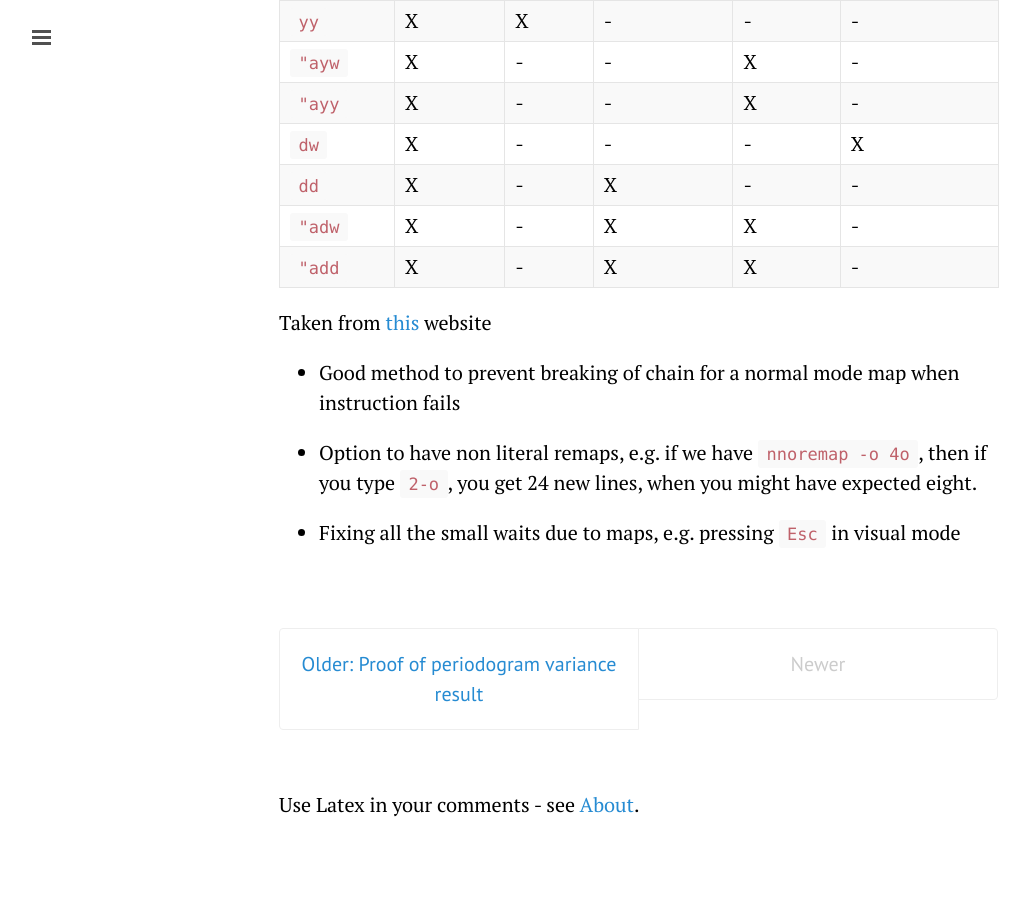
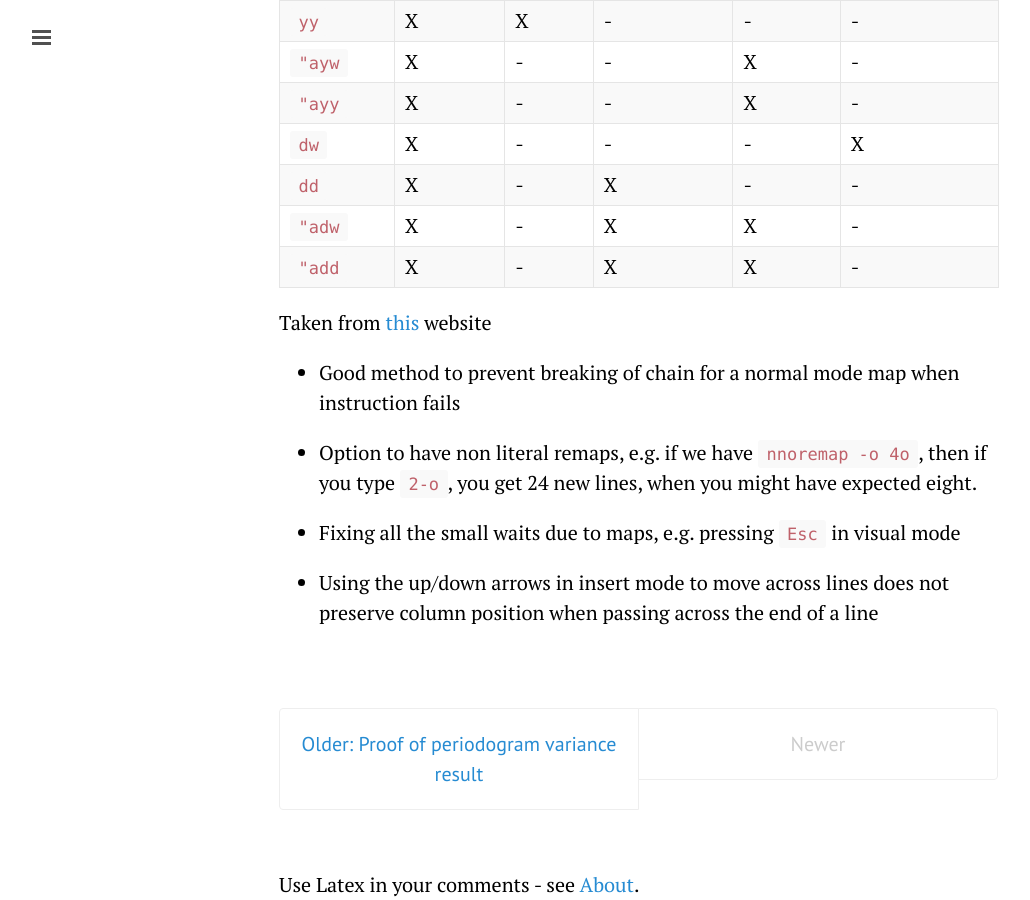
Before and after one commit to texasflood/texasflood.github.io.b, a Jekyll site: the page built from _posts/2015-03-11-vim-improvements.md, in a window 1280 px wide and 900 px high, scrolled down 1742 px. Shown: the whole window, without its empty margins (1-1031 px from the left). Built offline with Jekyll 4.4.1, drawn with Linux system fonts in a browser that asks for light colours; Markdown is read by kramdown in place of the engine named in the settings; comment, search, counter and statistics services are not loaded; before the commit the page ends 2562 px from its top, so only the background shows below that.

Commit message:
Added column position preservation bug to vim improvements

```diff
--- a/_posts/2015-03-11-vim-improvements.md
+++ b/_posts/2015-03-11-vim-improvements.md
@@ -129,3 +129,5 @@ Taken from <a href="http://vimcasts.org/blog/2013/11/registers-the-good-the-bad-
 - Option to have non literal remaps, e.g. if we have `nnoremap -o 4o`, then if you type `2-o`, you get 24 new lines, when you might have expected eight.
 
 - Fixing all the small waits due to maps, e.g. pressing `Esc` in visual mode
+
+- Using the up/down arrows in insert mode to move across lines does not preserve column position when passing across the end of a line
```
